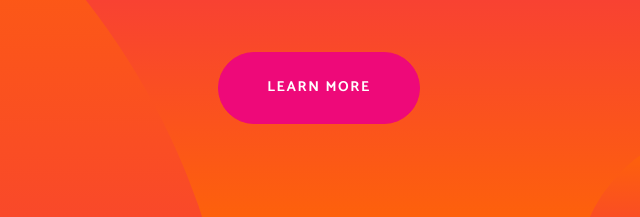
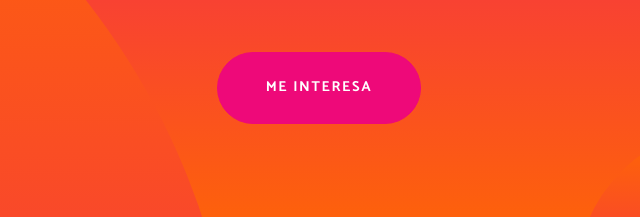
Before and after one commit to CLAUDIACOTRINAP/EDUCACION-PRIMARIA, a plain HTML site: page index.html in a window 1280 px wide. Shown: the part 403-620 px from the top of the page, 321-961 px from the left. Drawn offline with nearby package versions, Linux system fonts and the light colour scheme.

Commit message:
Update index.html

```diff
--- a/index.html
+++ b/index.html
@@ -35,7 +35,7 @@
                 <div class="container px-5">
                     <h1 class="masthead-heading mb-0">EDUCACION PRIMARIA</h1>
                     <h2 class="masthead-subheading mb-0">Todo lo que tienes que saber/h2>
-                    <a class="btn btn-primary btn-xl rounded-pill mt-5" href="#scroll">Learn More</a>
+                    <a class="btn btn-primary btn-xl rounded-pill mt-5" href="#scroll">Me Interesa</a>
                 </div>
             </div>
             <div class="bg-circle-1 bg-circle"></div>
```
